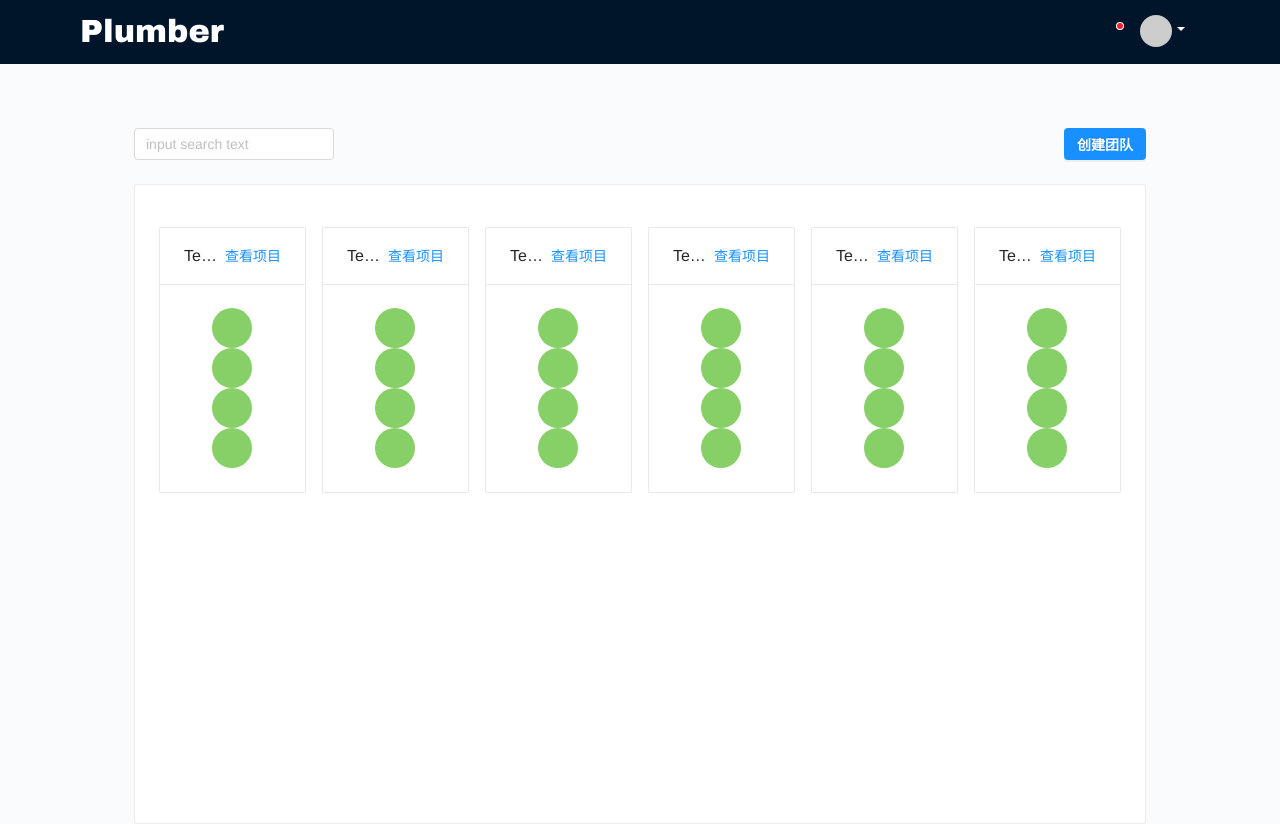
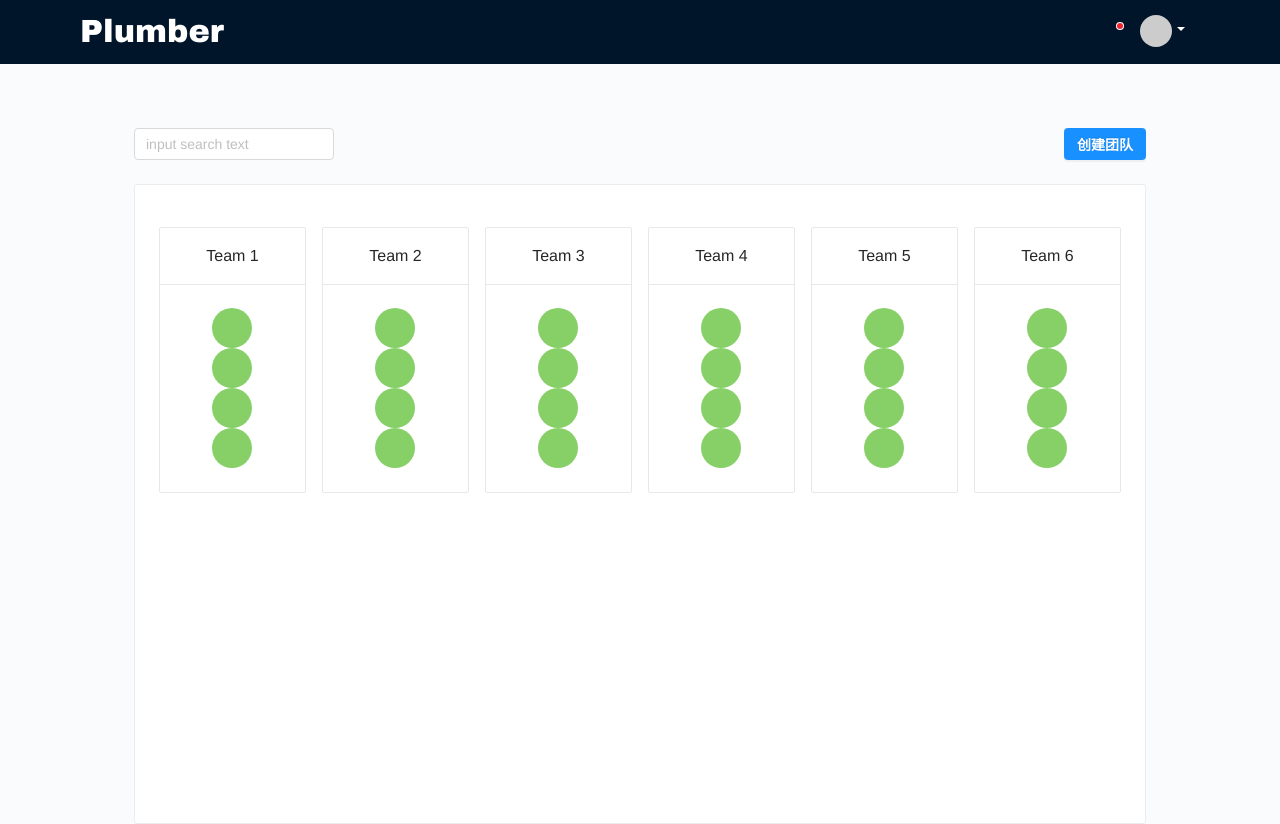
Before and after one commit to elfgzp/plumber-front-end, a Vue app: page /#/dashboard/teams in a window 1280 px wide. Shown: the top 824 px of the page. Built offline with nearby package versions, Linux system fonts and the light colour scheme.

Commit message:
[MOD] modify team page

```diff
--- a/src/pages/team/page.vue
+++ b/src/pages/team/page.vue
@@ -22,18 +22,18 @@
                     <!--eslint-disable-next-line-->
                     <a-list-item slot="renderItem" slot-scope="item, index" class="team-item">
 
-                        <a-card :title="item.team" :memberAvatars="item.memberAvatars" class="team-card">
-                            <a href="#" slot="extra" @click="$router.push({name:'project'})" class="team-project-link">查看项目</a>
-                            <a>
-                                <a-icon type="left" />
-                            </a>
+                        <a-card hoverable :title="item.team" :memberAvatars="item.memberAvatars" class="team-card" @click="$router.push({name:'project'})">
+                            <!--<a href="#" slot="extra" @click="$router.push({name:'project'})" class="team-project-link">查看项目</a>-->
+                            <!--<a>-->
+                                <!--<a-icon type="left" @click="console.log('member left')"/>-->
+                            <!--</a>-->
                             <template v-for="(avatar, index) in item.memberAvatars">
                                 <a-avatar :key="index" style="backgroundColor:#87d068" size="large" icon="user"
                                           class="team-avatar" />
                             </template>
-                            <a>
-                                <a-icon type="right" />
-                            </a>
+                            <!--<a>-->
+                                <!--<a-icon type="right" @click="console.log('member right')"/>-->
+                            <!--</a>-->
                         </a-card>
                     </a-list-item>
                 </a-list>
```
